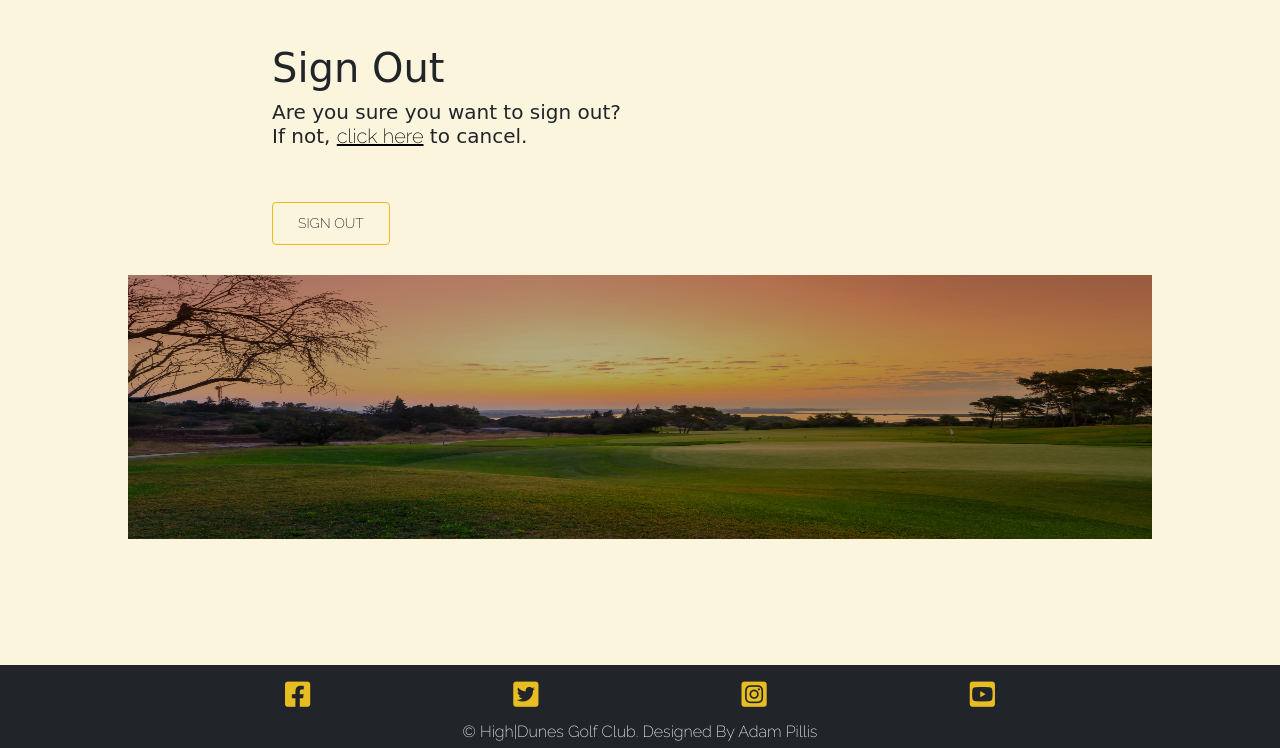
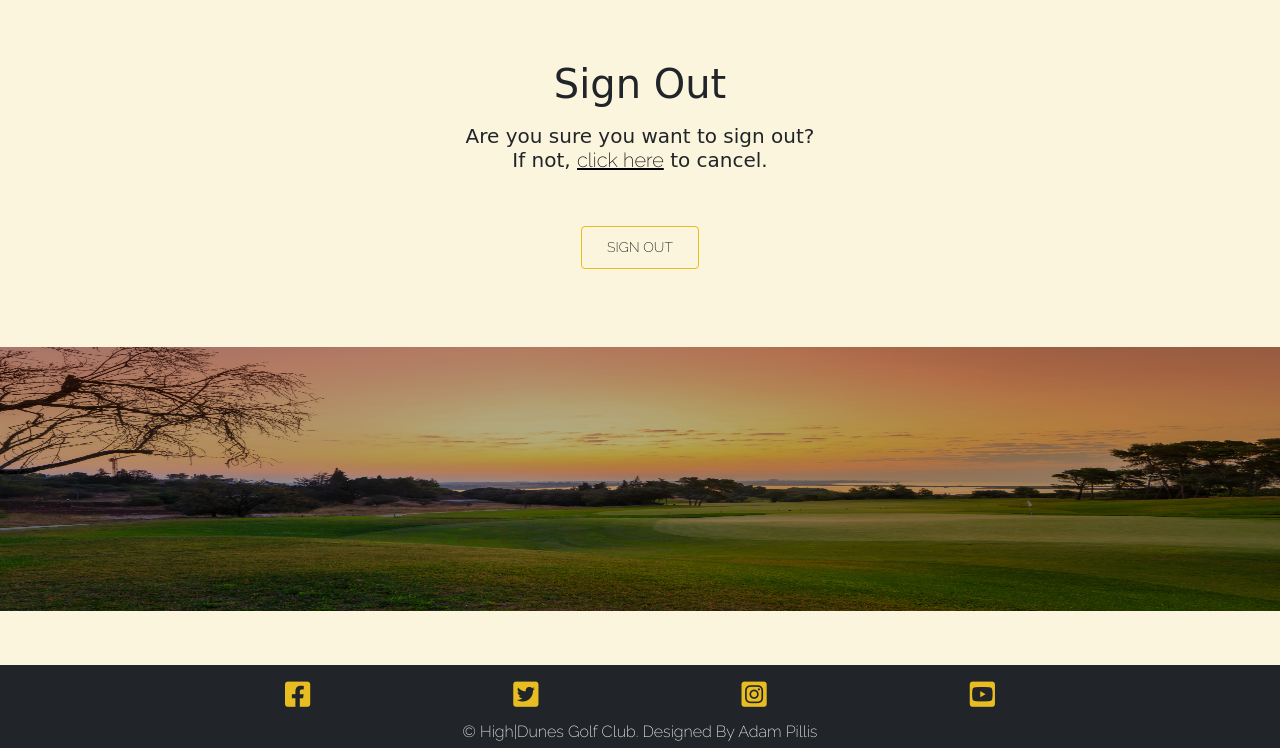
Before and after one commit to AdamPillis/HighDunes, a Django app: page /accounts/logout/ in a window 1280 px wide. Shown: the part 52-800 px from the top of the page. Run offline with Django 3.2, Linux system fonts and the light colour scheme; the visitor is signed in with stand-in values (Sample User, id 1); some web fonts are replaced.

Commit message:
Change: url for images to static in login.html, logout.html and signup.html

```diff
--- a/highdunes/settings.py
+++ b/highdunes/settings.py
@@ -28,7 +28,7 @@ TEMPLATES_DIR = os.path.join(BASE_DIR, 'templates')
 SECRET_KEY = os.environ.get('SECRET_KEY')
 
 # SECURITY WARNING: don't run with debug turned on in production!
-DEBUG = False
+DEBUG = True
 
 X_FRAME_OPTIONS = 'SAMEORIGIN'
 
--- a/static/css/styles.css
+++ b/static/css/styles.css
@@ -318,8 +318,8 @@ i {
 
 }
 .account-img {
-  width: 80%;
-  min-width: 500px;
+  width: 100%;
+
   margin: 0 auto;
   padding: 0;
 }
--- a/templates/account/login.html
+++ b/templates/account/login.html
@@ -5,6 +5,7 @@
 {% block head_title %}{% trans "Sign In" %}{% endblock %}
 
 {% block content %}
+{% load static %}
 <div class="container login-div">
     <div class="row">
         <div class="col-md-8 mt-3 offset-md-2">
@@ -33,8 +34,8 @@
     </div>
 </div>
 
-<div class="col-lg-12 account-img">
-    <img src="/static/images/account-login-img.jpg" alt="Golf Dunes and hills" class="profile-img">
+<div class="col-md-12 account-img">
+    <img src="{% static 'images/account-login-img.jpg' %}" alt="Golf Course during sunset in Summer" class="profile-img">
 </div>
 
 {% endblock %}
--- a/templates/account/logout.html
+++ b/templates/account/logout.html
@@ -5,13 +5,14 @@
 {% block head_title %}{% trans "Sign Out" %}{% endblock %}
 
 {% block content %}
+{% load static %}
 <div class="container login-div">
   <div class="row">
     <div class="col-md-8 mt-3 offset-md-2">
 
-      <h1>{% trans "Sign Out" %}</h1>
+      <h1 class="mt-3 text-center">{% trans "Sign Out" %}</h1>
 
-      <h5>{% trans 'Are you sure you want to sign out?' %}
+      <h5 class="mt-3 text-center">{% trans 'Are you sure you want to sign out?' %}
         <br>
         If not, <a class="link" href="{% url 'home' %}">click here</a> to cancel.
       </h5>
@@ -26,14 +27,15 @@
         {% if redirect_field_value %}
         <input type="hidden" name="{{ redirect_field_name }}" value="{{ redirect_field_value }}"/>
         {% endif %}
+        <div class="text-center">
         <button class="btn btn-hover right" type="submit">{% trans 'Sign Out' %}</button>
-
+        </div>
       </form>
     </div>
   </div>
 </div>
-<div class="col-lg-12 account-img">
-  <img src="/static/images/account-login-img.jpg" alt="Golf Dunes and hills" class="profile-img">
+<div class="col-md-12 mt-5 account-img">
+  <img src="{% static 'images/account-login-img.jpg' %}" alt="Golf Course during sunset in Summer" class="profile-img">
 </div>
 
 {% endblock %}
--- a/templates/account/signup.html
+++ b/templates/account/signup.html
@@ -3,6 +3,7 @@
 {% load i18n %}
 
 {% block head_title %}{% trans "Signup" %}{% endblock %}
+{% load static %}
 
 {% block content %}
 <div class="container login-div">
@@ -32,7 +33,7 @@
 </div>
 
 
-<div class="col-lg-12 account-img">
-  <img src="/static/images/account-login-img.jpg" alt="Golf Dunes and hills" class="profile-img">
+<div class="col-md-12 account-img">
+  <img src="{% static 'images/account-login-img.jpg' %}" alt="Golf Course during sunset in Summer" class="profile-img">
 </div>
 {% endblock %}
```
